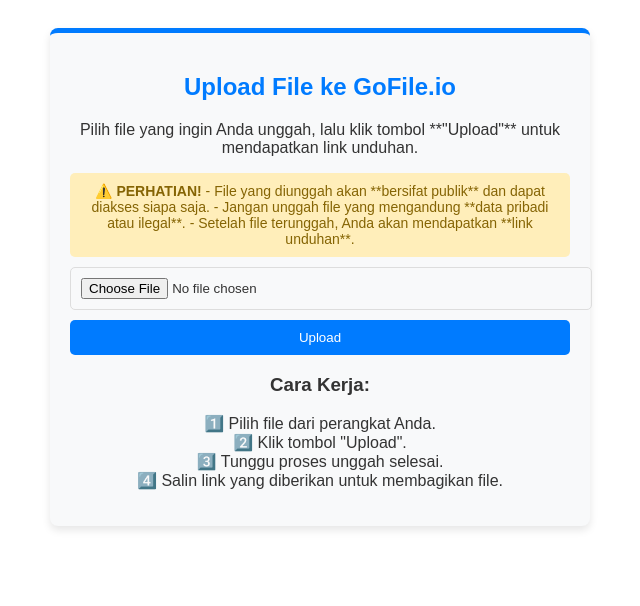
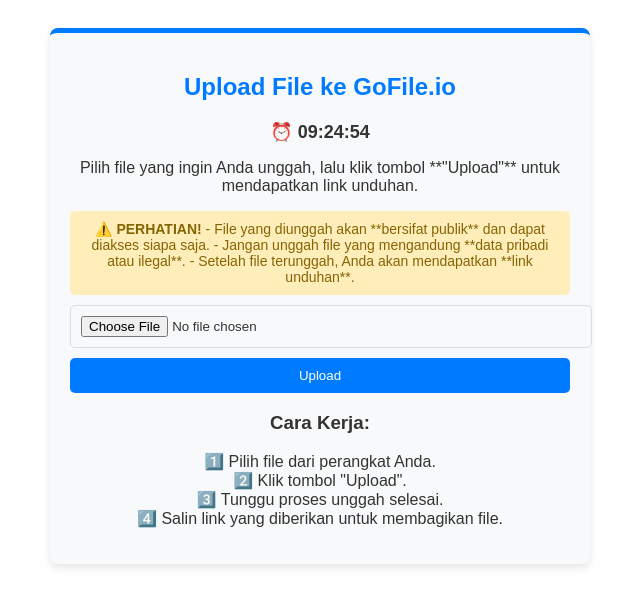
Before and after one commit to wirdan1/sfile-danz, a plain HTML site: page index.html in a window 1280 px wide. Shown: the whole page, without its empty margins (320-960 px from the left). Drawn offline with Linux system fonts and the light colour scheme.

Commit message:
index.html

```diff
--- a/index.html
+++ b/index.html
@@ -3,7 +3,7 @@
 <head>
     <meta charset="UTF-8">
     <meta name="viewport" content="width=device-width, initial-scale=1.0">
-    <title>Upload File ke free</title>
+    <title>Upload File ke Free</title>
     <style>
         body {
             font-family: Arial, sans-serif;
@@ -23,6 +23,11 @@
         }
         h2 {
             color: #007bff;
+        }
+        .time-box {
+            font-size: 18px;
+            font-weight: bold;
+            margin-bottom: 10px;
         }
         input[type="file"] {
             width: 100%;
@@ -60,12 +65,29 @@
         .hidden {
             display: none;
         }
+        .closed {
+            background: #ffcccc;
+            color: #cc0000;
+            padding: 15px;
+            border-radius: 5px;
+            font-size: 16px;
+            font-weight: bold;
+        }
     </style>
 </head>
-<body>
+<body onload="checkOperatingHours(); startClock();">
 
-    <div class="container">
+    <div id="closedMessage" class="closed hidden">
+        🚧 Maaf, website ini hanya beroperasi dari **08:00 - 22:00**. Silakan kembali nanti!
+    </div>
+
+    <div id="content" class="container">
         <h2>Upload File ke GoFile.io</h2>
+
+        <div class="time-box">
+            ⏰ <span id="currentTime"></span>
+        </div>
+
         <p>Pilih file yang ingin Anda unggah, lalu klik tombol **"Upload"** untuk mendapatkan link unduhan.</p>
 
         <div class="warning">
@@ -91,6 +113,33 @@
     </div>
 
     <script>
+        function checkOperatingHours() {
+            let now = new Date();
+            let hour = now.getHours();
+            let openHour = 8;
+            let closeHour = 22;
+
+            if (hour < openHour || hour >= closeHour) {
+                document.getElementById("closedMessage").classList.remove("hidden");
+                document.getElementById("content").classList.add("hidden");
+            } else {
+                document.getElementById("closedMessage").classList.add("hidden");
+                document.getElementById("content").classList.remove("hidden");
+            }
+        }
+
+        function startClock() {
+            function updateClock() {
+                let now = new Date();
+                let hours = now.getHours().toString().padStart(2, "0");
+                let minutes = now.getMinutes().toString().padStart(2, "0");
+                let seconds = now.getSeconds().toString().padStart(2, "0");
+                document.getElementById("currentTime").textContent = `${hours}:${minutes}:${seconds}`;
+            }
+            updateClock();
+            setInterval(updateClock, 1000);
+        }
+
         async function uploadFile() {
             const fileInput = document.getElementById("fileInput").files[0];
             if (!fileInput) {
```
